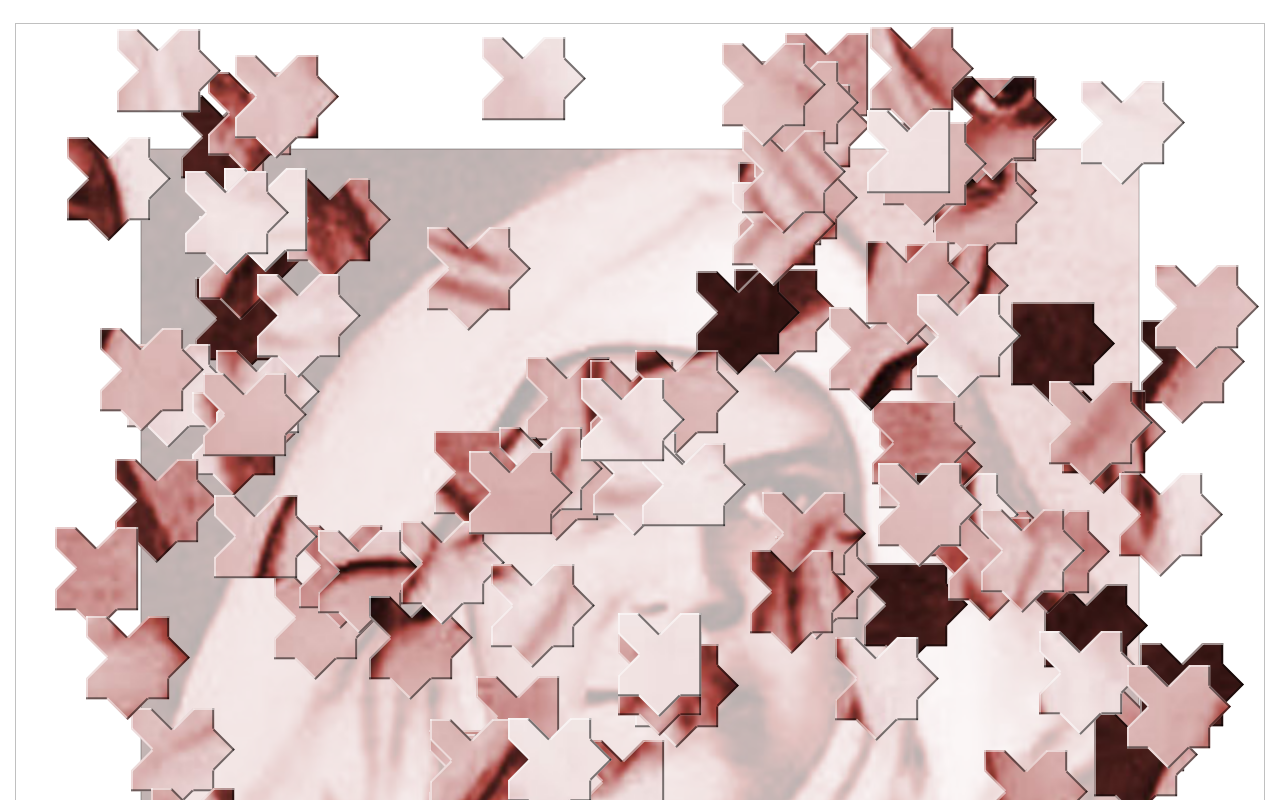
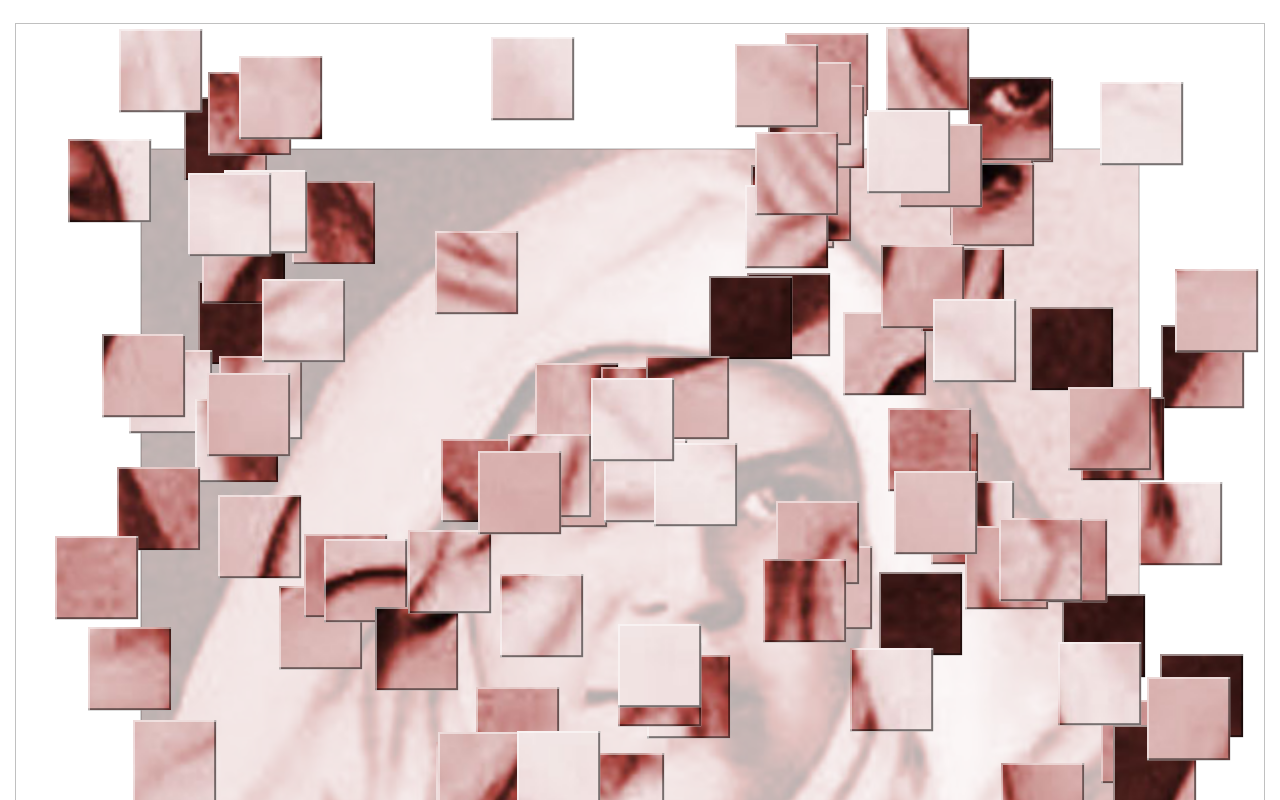
Before and after one commit to zinapziz/puzzle, a plain HTML site: page rc01.html in a window 1280 px wide. Shown: the top 800 px of the page. Drawn offline with Linux system fonts and the light colour scheme.

Commit message:
Update rc01.html

```diff
--- a/rc01.html
+++ b/rc01.html
@@ -37,7 +37,7 @@ h2 { line-height: 1; }
 <body>
 <table width="100%" border="0" cellspacing="0" cellpadding="0">
   <tr>
-    <th align="center" valign="top" scope="col"><p style="outline: 1px solid silver"><img id="girl" onload="snapfit.add(this,{callback: function() {alert('¡Resolviste el rompecabezas!');}, label:0, simple:true, mixed:true, aborder:true, aimage:true, polygon:true, space:20});" src="r1.jpg" width="100%" height="100%" border="0" alt="girl" /> </p>
+    <th align="center" valign="top" scope="col"><p style="outline: 1px solid silver"><img id="girl" onload="snapfit.add(this,{callback: function() {alert('¡Resolviste el rompecabezas!');}, label:1, simple:true, mixed:true, aborder:true, aimage:true, polygon:false, space:20});" src="r1.jpg" width="100%" height="100%" border="0" alt="girl" /> </p>
       <p>
         <button type="button" onclick="snapfit.admix(document.getElementById('girl'));">Iniciar</button>
 
```
